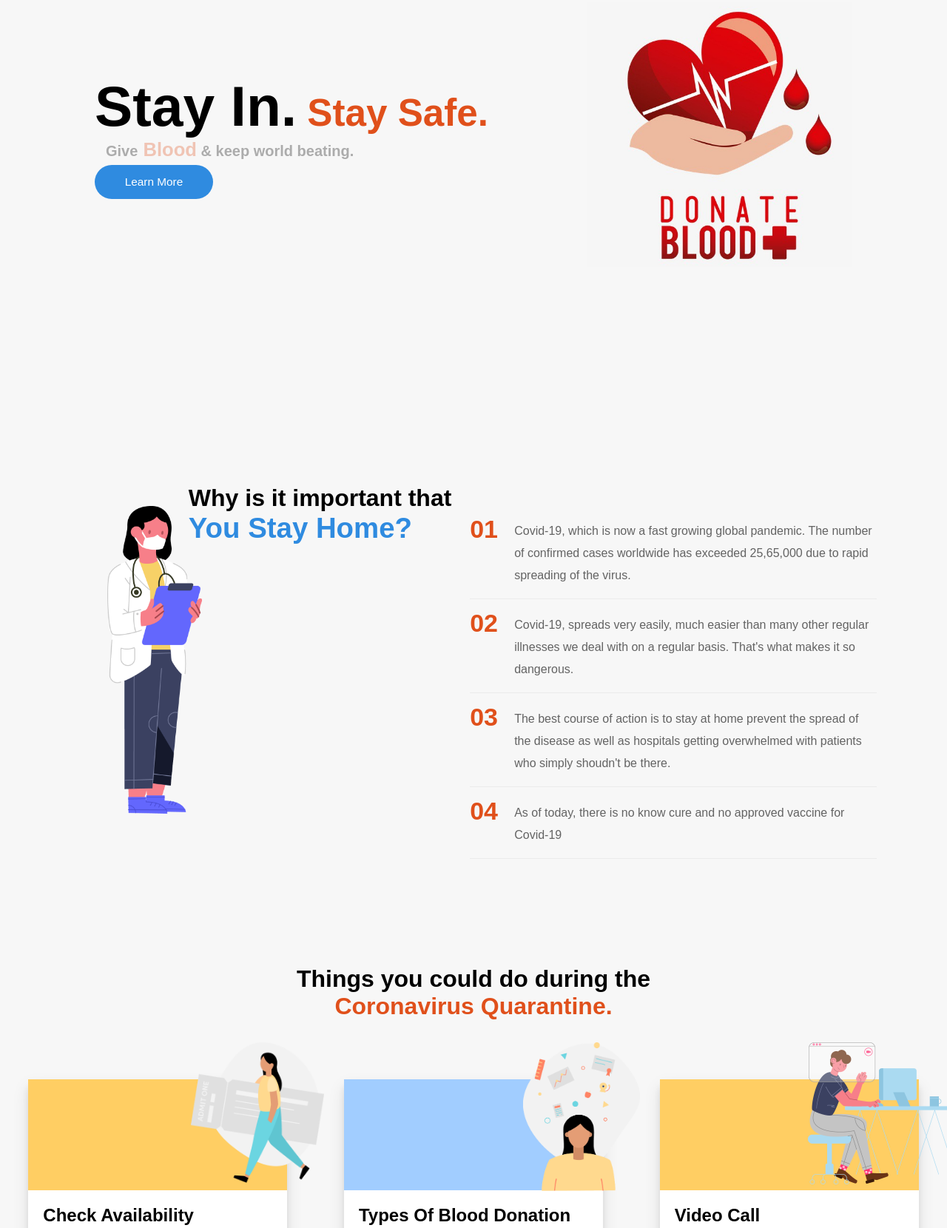
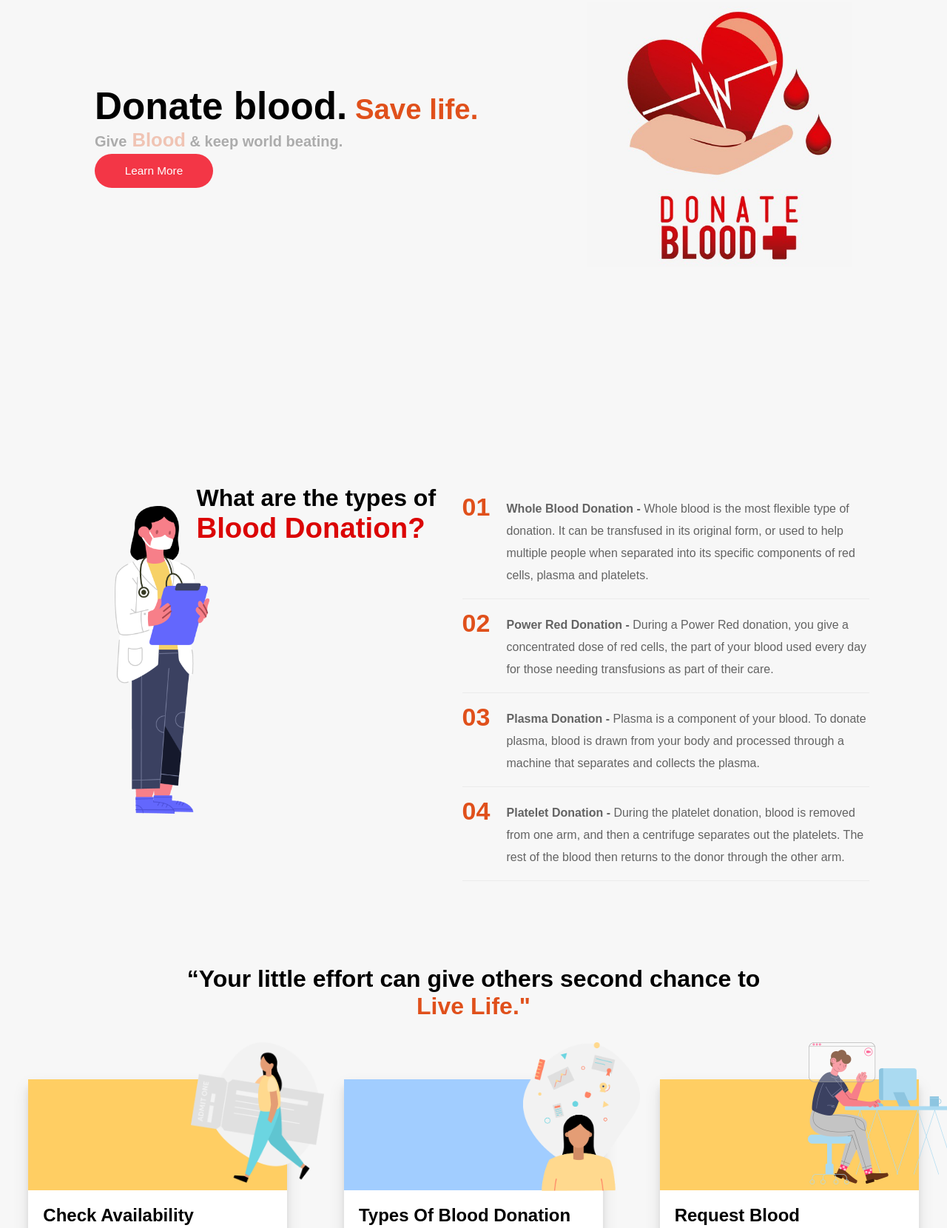
Before and after one commit to Shweta005/Blood-Donation-System, a plain HTML site: page Homepage.html in a window 1280 px wide. Shown: the part 216-1876 px from the top of the page at 74% size. Drawn offline with nearby package versions, Linux system fonts and the light colour scheme; a script that the page names is missing.

Commit message:
contract started

```diff
--- a/Homepage.html
+++ b/Homepage.html
@@ -16,7 +16,7 @@
     <div class="wrapper">
         <div class="nav">
             <div class="logo">
-              <h4> <a href="Admin.html"><img src="./Logo-main.PNG" width="180px" height="80px" alt=""/></a> </h4>
+              <h4> <a href="Admin.html"><img src="./lifetracker.png" width="210px" height="80px" alt=""/></a> </h4>
             </div>
             <div class="links">
                 <a href="DonorOption.html" class="mainlink">Donor</a>
@@ -30,7 +30,7 @@
 
         <div class="landing">
             <div class="landingText" data-aos="fade-up" data-aos-duration="1000">
-               <h1>Stay In.<span style="color:#e0501b;font-size: 4vw"> Stay Safe.</span> </h1>
+               <h1>Donate blood.<span style="color:#e0501b;font-size: 3vw"> Save life.</span> </h1>
                 <h3>Give<span style="color:#e0501b;font-size: 2vw"> Blood</span> & keep world beating.</h3>
                 <div class="btn">
                     <a href="#">Learn More</a>
@@ -45,26 +45,26 @@
 
         <div class="about">
             <div class="aboutText" data-aos="fade-up" data-aos-duration="1000">
-                <h1>Why is it important that <br> <span style="color:#2f8be0;font-size:3vw">You Stay Home?</span> </h1>
+                <h1>What are the types of <br> <span style="color:#db0404;font-size:3vw">Blood Donation?</span> </h1>
                 <img src="img/doctor-woman-400px.png" alt="">
             </div>
             <div class="aboutList" data-aos="fade-left" data-aos-duration="1000">
                 <ol>
                     <li>
                         <span>01</span>
-                         <p>Covid-19, which is now a fast growing global pandemic. The number of confirmed cases worldwide has exceeded 25,65,000 due to rapid spreading of the virus.</p>
+                         <p><b>Whole Blood Donation -</b> Whole blood is the most flexible type of donation. It can be transfused in its original form, or used to help multiple people when separated into its specific components of red cells, plasma and platelets.</p>
                     </li>
                     <li>
                         <span>02</span>
-                         <p>Covid-19, spreads very easily, much easier than many other regular illnesses we deal with on a regular basis. That's what makes it so dangerous.</p>
+                         <p><b>Power Red Donation -</b> During a Power Red donation, you give a concentrated dose of red cells, the part of your blood used every day for those needing transfusions as part of their care.</p>
                     </li>
                     <li>
                         <span>03</span>
-                         <p>The best course of action is to stay at home prevent the spread of the disease as well as hospitals getting overwhelmed with patients who simply shoudn't be there.</p>
+                         <p><b>Plasma Donation -</b> Plasma is a component of your blood. To donate plasma, blood is drawn from your body and processed through a machine that separates and collects the plasma.</p>
                     </li>
                     <li>
                         <span>04</span>
-                         <p>As of today, there is no know cure and no approved vaccine for Covid-19</p>
+                         <p><b>Platelet Donation -</b> During the platelet donation, blood is removed from one arm, and then a centrifuge separates out the platelets. The rest of the blood then returns to the donor through the other arm.</p>
                     </li>
 
                 </ol>
@@ -75,7 +75,7 @@
 
         <div class="infoSection">
             <div class="infoHeader" data-aos="fade-up" data-aos-duration="1000">
-                <h1>Things you could do during the <br> <span style="color:#e0501b">Coronavirus Quarantine.</span> </h1>
+                <h1>“Your little effort can give others second chance to <br> <span style="color:#e0501b">Live Life."</span> </h1>
             </div>
             <div class="infoCards">
                 <div class="card one" data-aos="fade-up" data-aos-duration="1000">
@@ -96,7 +96,7 @@
                     <div class="cardbgtwo"></div>
                     <div class="cardContent">
                         <h2>Types Of Blood Donation</h2>
-                        <p>Explore yourself, Just click on button and you will get the world of Blood Donation!</p>
+                        <p>Donate your blood for a reason, let the reason to be life!</p>
                         <a href="#">
                             <div class="cardBtn">
                                 <img src="img/next.png" alt="" class="cardIcon">
@@ -108,8 +108,8 @@
                     <img src="img/videocall.png" class="cardthreeImg" alt="" data-aos="fade-up" data-aos-duration="1300">
                     <div class="cardbgone"></div>
                     <div class="cardContent">
-                        <h2>Video Call</h2>
-                        <p>Have fun video calling your friends or family this Quarantine!</p>
+                        <h2>Request Blood</h2>
+                        <p>Drop your request here, What kind of blood you want?</p>
                         <a href="#">
                             <div class="cardBtn">
                                 <img src="img/next.png" alt="" class="cardIcon">
@@ -130,7 +130,7 @@
                     Who can get your blood?
                 </span> </h1>
                 <a href="#"> <img src="whom.png" alt=""> </a>
-                <a href="#"> <img src="img/iosPNG.png" alt=""> </a>
+                <!-- <a href="#"> <img src="img/iosPNG.png" alt=""> </a> -->
             </div>
             <div class="bannerImg" data-aos="fade-up" data-aos-duration="1000">
                 <div class="container">
--- a/css/homepage.css
+++ b/css/homepage.css
@@ -57,13 +57,13 @@ html,body{
 }
 
 .landingText h1{
-    font-size: 6vw;
+    font-size: 4vw;
     margin: 0 !important;
 }
 
 .landingText h3{
     /* margin: 6px !important; */
-    margin: 88px !important;
+    margin: 60px !important;
     font-size: 20px;
     opacity: 0.3;
     line-height: 30px;
@@ -74,7 +74,7 @@ html,body{
     /* margin-top: 30px; */
     margin-top: 35px;
     padding: 14px 20px 14px 20px;
-    background-color: #2f8be0;
+    background-color: #f33646;
     border-radius: 45px;
     text-align: center
 }
@@ -486,7 +486,7 @@ body {
     position: absolute;
     top: 0px;
     /* left: 0px; */
-    left:-73px;
+    left:-60px;
   }
 
   #blood_selector {
```
Also changed, not shown: DonorOption.html (+2 -11 lines), lifetracker.png (added).
